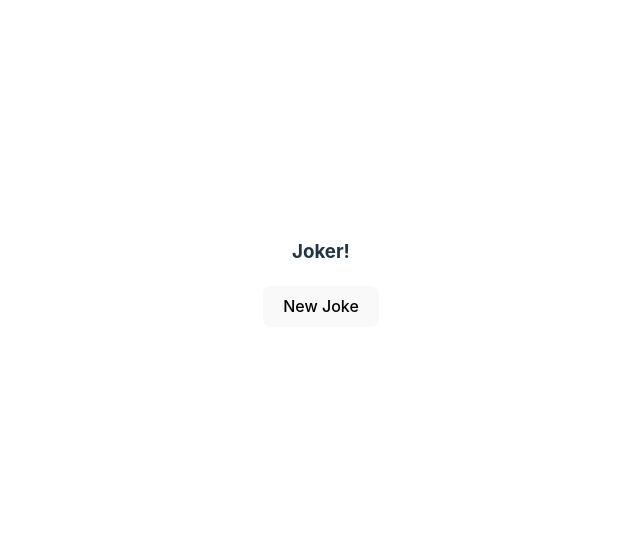
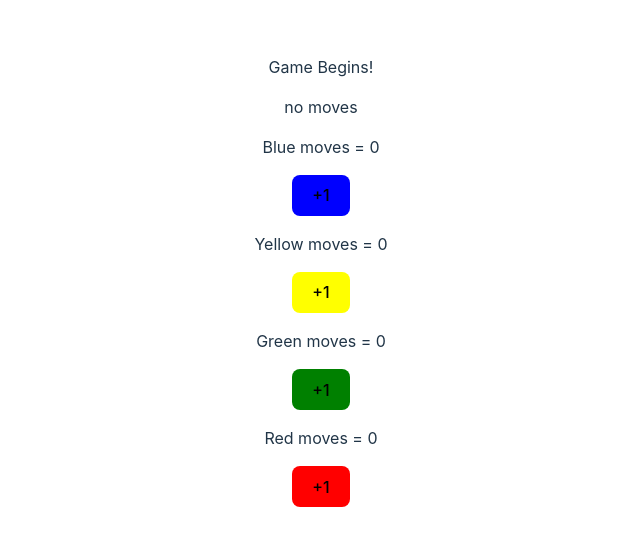
Before and after one commit to amarprakash1234/react-learning, a React (Vite) app in the folder react-state-class2/: page / in a window 1280 px wide. Shown: the part 127-672 px from the top of the page, without its empty margins (319-959 px from the left). Built offline with nearby package versions, Linux system fonts and the light colour scheme; no server answers.

Commit message:
Update file

```diff
--- a/react-state-class2/src/App.jsx
+++ b/react-state-class2/src/App.jsx
@@ -22,7 +22,7 @@ function App() {
 
   return (
     <>
-      <Joker />
+      <LudoBoard />
     </>
   )
 }
--- a/react-state-class2/src/LudoBoard.jsx
+++ b/react-state-class2/src/LudoBoard.jsx
@@ -4,7 +4,7 @@ import { useState } from "react";
 export default function LudoBoard() {
 
     let [moves, setMoves] = useState({blue: 0, yellow: 0, green: 0, red: 0});
-    let [arr, setArr] = useState(["no moves"]);
+    let [arr, setArr] = useState(["no moves "]);
 
 
     let updateBlue = () => {
@@ -12,7 +12,7 @@ export default function LudoBoard() {
         //     return {...prevMoves, blue: prevMoves.blue + 1};
         // });
         setArr((prevArr) => {
-            return [...prevArr, "blue moves"];
+            return [...prevArr, "blue moves "];
         });
         console.log(arr);
     }
@@ -39,8 +39,8 @@ export default function LudoBoard() {
 
     return (
         <div>
+            <p>Game Begins!</p>
             <p>{arr}</p>
-            <p>Game Begins!</p>
             <div className="board">
                 <p>Blue moves = {moves.blue}</p>
                 <button style={{backgroundColor: "blue"}} onClick={updateBlue}>+1</button>
```
